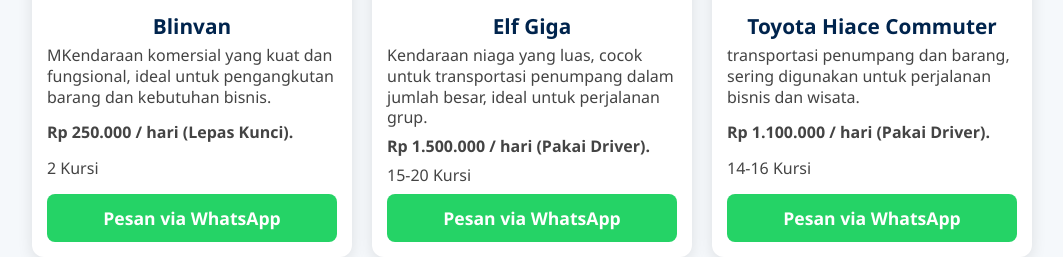
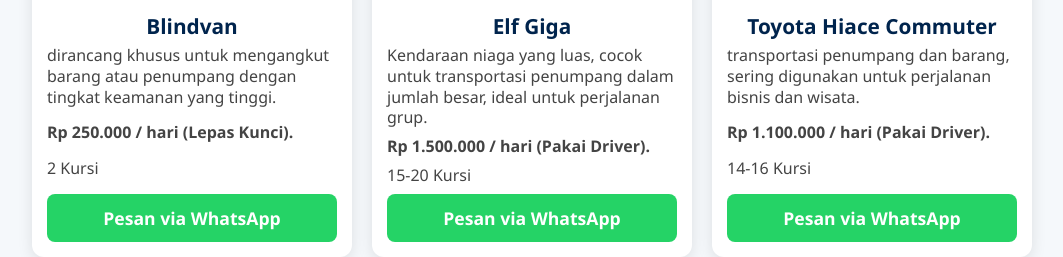
Before and after one commit to aulyahya/Rental-Mobil-Semarang-Hidayah, a plain HTML site: page index.html in a window 1280 px wide. Shown: the part 3550-3807 px from the top of the page, without its empty margins (108-1171 px from the left). Drawn offline with Linux system fonts and the light colour scheme.

Commit message:
Update index.html

```diff
--- a/index.html
+++ b/index.html
@@ -914,9 +914,8 @@ section#faq {
                     <img src="https://asset.kompas.com/crops/i6239uSqfG_vB-KQArSJSKzDeA4=/0x22:640x449/1200x800/data/photo/2020/04/08/5e8dfb0eb0406.jpg"
                         alt="Mobil Toyota Innova warna abu" class="car-img" />
                     <div class="car-info">
-                        <h3>Blinvan</h3>
-                        <p>MKendaraan komersial yang kuat dan fungsional, ideal untuk pengangkutan barang dan kebutuhan
-                            bisnis.</p>
+                        <h3>Blindvan</h3>
+                        <p>dirancang khusus untuk mengangkut barang atau penumpang dengan tingkat keamanan yang tinggi.</p>
                         <p class="car-price">Rp 250.000 / hari (Lepas Kunci).</p>
                         <p class="car-seats">2 Kursi</p>
                         <a href="https://wa.me/6289521413525?text=Hallo%20Rental%20Mobil%20Hidayah%2C%20Saya%20ingin%20menyewa%20mobil%20Pick%20Up%20AC%20PS.%20Apakah%20ready%20kak?"
```
